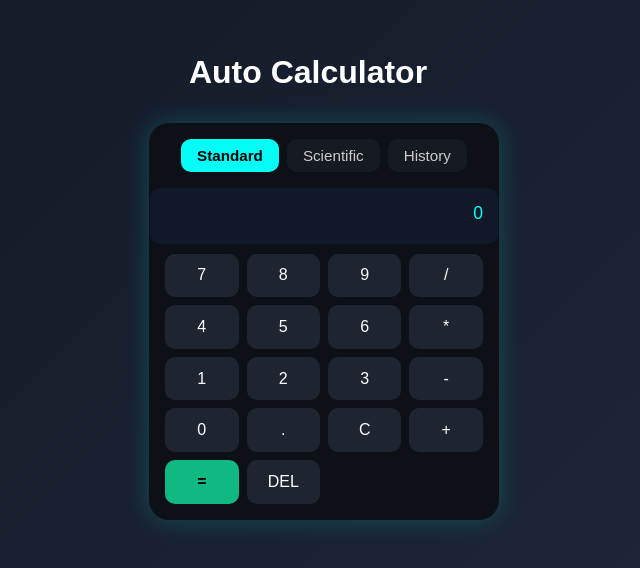
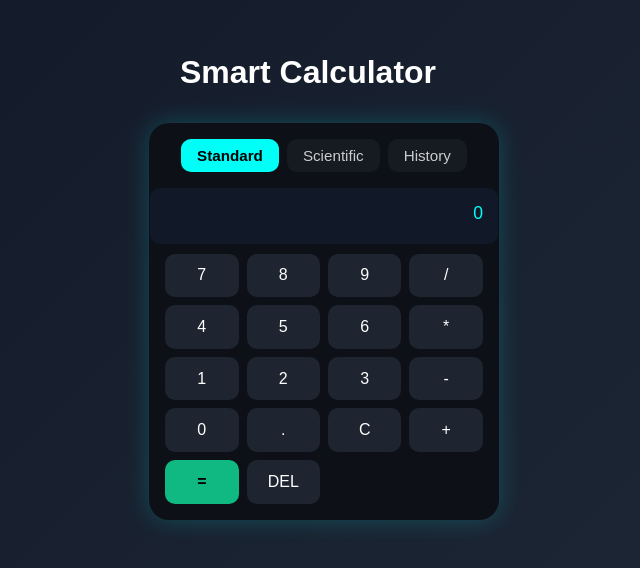
Before and after one commit to tahseen-fathima98/smart-calculator-frontend, a React (Vite) app: page / in a window 1280 px wide. Shown: the part 108-676 px from the top of the page, without its empty margins (332-972 px from the left). Built offline with nearby package versions, Linux system fonts and the light colour scheme.

Commit message:
update app name

```diff
--- a/src/App.jsx
+++ b/src/App.jsx
@@ -4,7 +4,7 @@ import Calculator from './components/Calculator';
 export default function App() {
   return (
     <div className="app-container">
-      <h1>Auto Calculator</h1>
+      <h1>Smart Calculator</h1>
       <Calculator />
     </div>
   );
```
